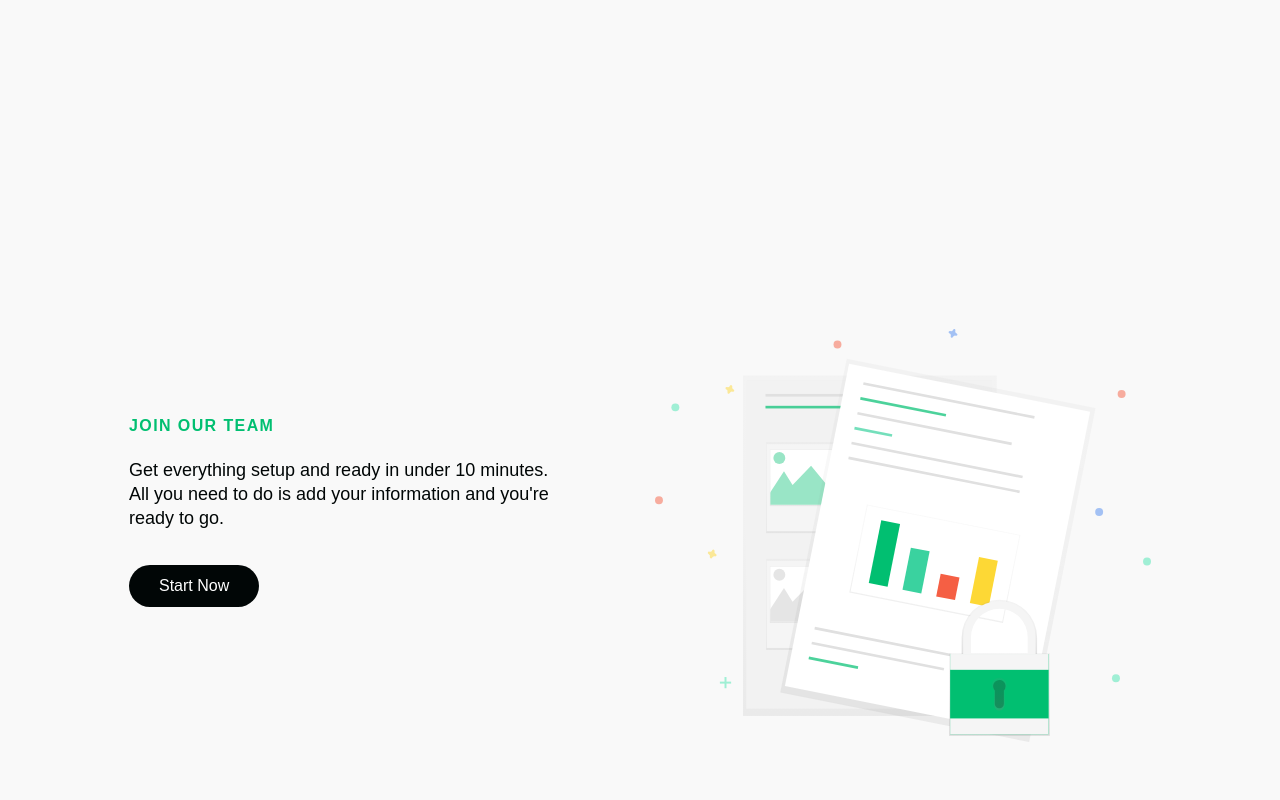
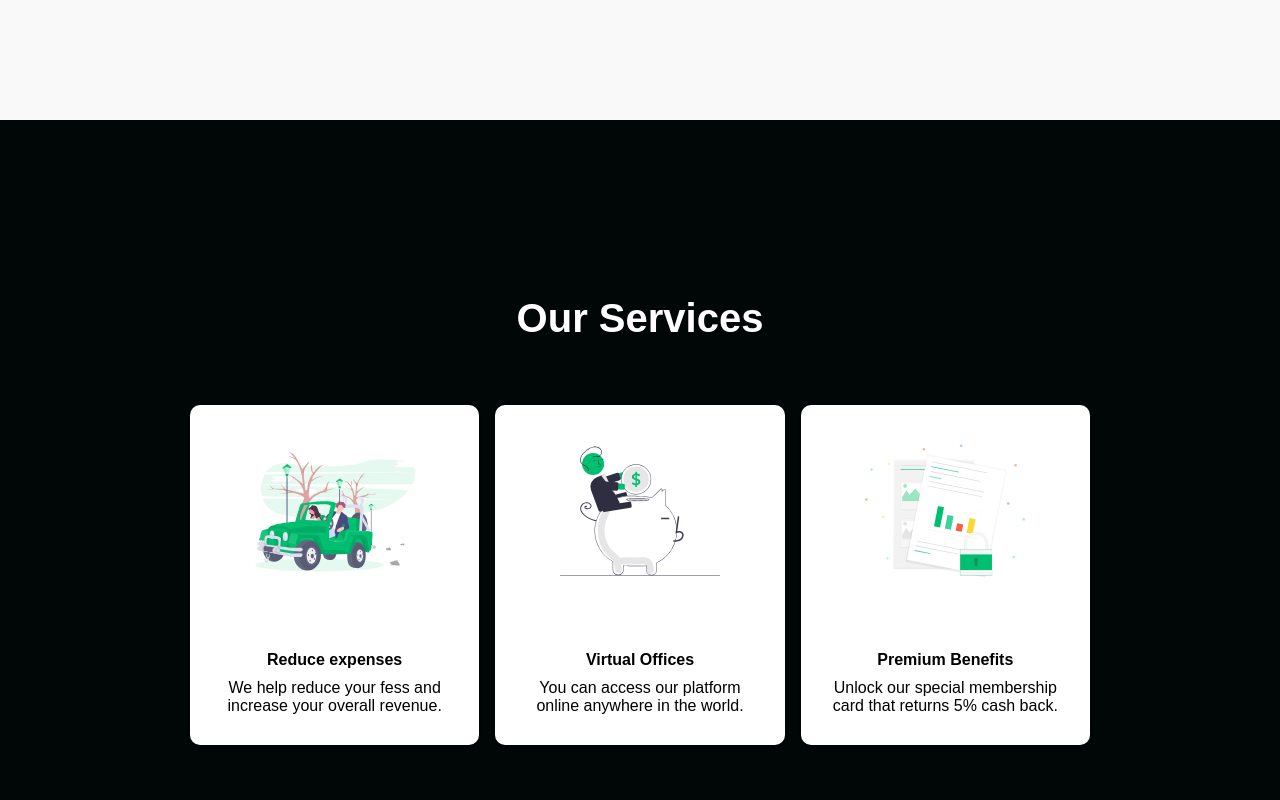
Before and after one commit to danikaharu/dolla-website, a React (Create React App) app: page / in a window 1280 px wide. Shown: the part 2400-3200 px from the top of the page. Built offline with nearby package versions, Linux system fonts and the light colour scheme; a web font is replaced by a local one.

Commit message:
Create Services Component

```diff
--- /dev/null
+++ b/src/components/Services/ServicesElements.js
@@ -0,0 +1,82 @@
+import styled from "styled-components";
+
+export const ServicesContainer = styled.div`
+  height: 800px;
+  display: flex;
+  flex-direction: column;
+  justify-content: center;
+  align-items: center;
+  background: #010606;
+
+  @media screen and (max-width: 768px) {
+    height: 1100px;
+  }
+
+  @media screen and (max-width: 480px) {
+    height: 1300px;
+  }
+`;
+
+export const ServicesWrapper = styled.div`
+  max-width: 1000px;
+  margin: 0 auto;
+  display: grid;
+  grid-template-columns: 1fr 1fr 1fr;
+  align-items: center;
+  grid-gap: 16px;
+  padding: 0 50px;
+
+  @media screen and (max-width: 768px) {
+    grid-template-columns: 1fr 1fr;
+  }
+
+  @media screen and (max-width: 480px) {
+    grid-template-columns: 1fr;
+    padding: 0 20px;
+  }
+`;
+
+export const ServicesCard = styled.div`
+  background: #fff;
+  display: flex;
+  flex-direction: column;
+  justify-content: flex-start;
+  align-items: center;
+  border-radius: 10px;
+  max-height: 340px;
+  padding: 30px;
+  box-shadow: 0 1px 3px rgba(0, 0, 0, 0.2);
+  transition: all 0.2 ease-in-out;
+
+  &:hover {
+    transform: scale(1.02);
+    transition: all 0.2 ease-in-out;
+    cursor: pointer;
+  }
+`;
+
+export const ServicesIcon = styled.img`
+  height: 160px;
+  width: 160px;
+  margin-bottom: 64px;
+`;
+
+export const ServicesH1 = styled.h1`
+  font-size: 2.5rem;
+  color: #fff;
+  margin-bottom: 64px;
+
+  @media screen and (max-width: 480px) {
+    font-size: 2rem;
+  }
+`;
+
+export const ServicesH2 = styled.h2`
+  font-size: 1rem;
+  margin-bottom: 10px;
+`;
+
+export const ServicesP = styled.p`
+  text-align: center;
+  font-size: 1rem;
+`;
--- /dev/null
+++ b/src/components/Services/index.js
@@ -0,0 +1,46 @@
+import React from "react";
+import Icon1 from "../../assets/images/svg-1.svg";
+import Icon2 from "../../assets/images/svg-2.svg";
+import Icon3 from "../../assets/images/svg-3.svg";
+import {
+  ServicesContainer,
+  ServicesWrapper,
+  ServicesCard,
+  ServicesIcon,
+  ServicesH1,
+  ServicesH2,
+  ServicesP,
+} from "./ServicesElements";
+
+const Services = () => {
+  return (
+    <ServicesContainer>
+      <ServicesH1>Our Services</ServicesH1>
+      <ServicesWrapper>
+        <ServicesCard>
+          <ServicesIcon src={Icon1} />
+          <ServicesH2>Reduce expenses</ServicesH2>
+          <ServicesP>
+            We help reduce your fess and increase your overall revenue.
+          </ServicesP>
+        </ServicesCard>
+        <ServicesCard>
+          <ServicesIcon src={Icon2} />
+          <ServicesH2>Virtual Offices</ServicesH2>
+          <ServicesP>
+            You can access our platform online anywhere in the world.
+          </ServicesP>
+        </ServicesCard>
+        <ServicesCard>
+          <ServicesIcon src={Icon3} />
+          <ServicesH2>Premium Benefits</ServicesH2>
+          <ServicesP>
+            Unlock our special membership card that returns 5% cash back.
+          </ServicesP>
+        </ServicesCard>
+      </ServicesWrapper>
+    </ServicesContainer>
+  );
+};
+
+export default Services;
--- a/src/pages/index.js
+++ b/src/pages/index.js
@@ -3,6 +3,7 @@
 import Info from "../components/Info";
 import { homeObjOne, homeObjTwo, homeObjThree } from "../components/Info/Data";
 import Navbar from "../components/Navbar";
+import Services from "../components/Services";
 import Sidebar from "../components/Sidebar";
 
 const Home = () => {
@@ -19,6 +20,7 @@
       <Hero />
       <Info {...homeObjOne} />
       <Info {...homeObjTwo} />
+      <Services />
       <Info {...homeObjThree} />
     </>
   );
```
